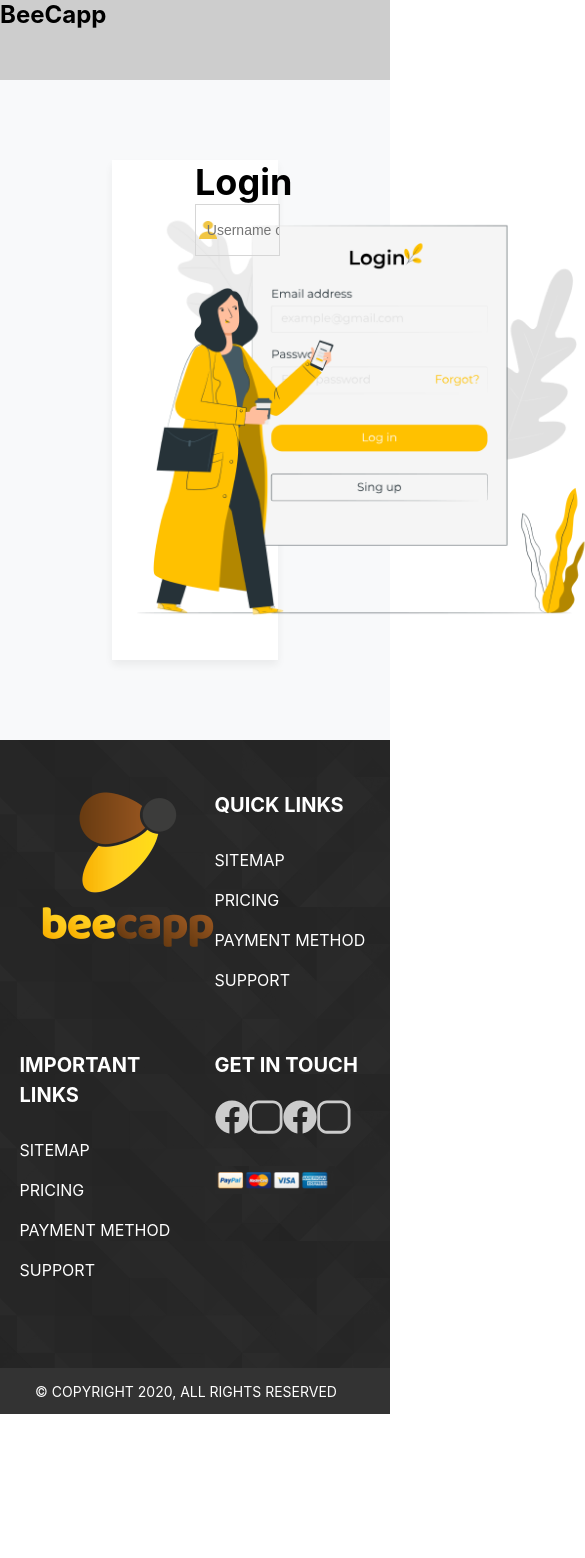
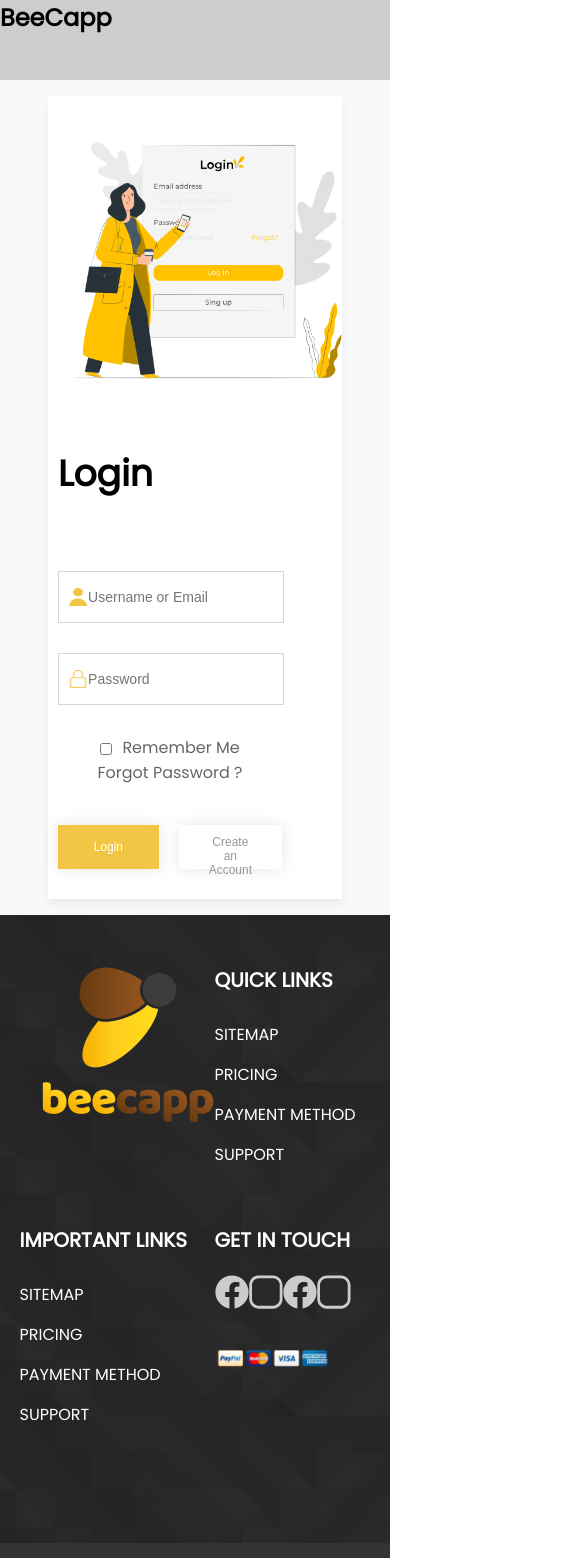
Before and after one commit to asadrazashah/becapp, a React (Create React App) app: page / in a window 390 px wide. Shown: the top 1558 px of the page, 585 px wide, since content can reach past the window. Before the commit the page ends 1414 px from the top, so only its background shows below. Built offline with nearby package versions, Linux system fonts and the light colour scheme.

Commit message:
added theme button to login

```diff
--- a/public/index.html
+++ b/public/index.html
@@ -5,39 +5,18 @@
     <link rel="icon" href="%PUBLIC_URL%/favicon.ico" />
     <meta name="viewport" content="width=device-width, initial-scale=1" />
     <meta name="theme-color" content="#000000" />
-    <meta
-      name="description"
-      content="Web site created using create-react-app"
+    <meta name="Beecapp" content="Web App" />
+    <link rel="apple-touch-icon" href="%PUBLIC_URL%/logo192.png" />
+    <link rel="manifest" href="%PUBLIC_URL%/manifest.json" />
+    <link
+      href="https://fonts.googleapis.com/css2?family=Poppins:wght@100;300;400&display=swap"
+      rel="stylesheet"
     />
-    <link rel="apple-touch-icon" href="%PUBLIC_URL%/logo192.png" />
-    <!--
-      manifest.json provides metadata used when your web app is installed on a
-      user's mobile device or desktop. See https://developers.google.com/web/fundamentals/web-app-manifest/
-    -->
-    <link rel="manifest" href="%PUBLIC_URL%/manifest.json" />
-    <!--
-      Notice the use of %PUBLIC_URL% in the tags above.
-      It will be replaced with the URL of the `public` folder during the build.
-      Only files inside the `public` folder can be referenced from the HTML.
 
-      Unlike "/favicon.ico" or "favicon.ico", "%PUBLIC_URL%/favicon.ico" will
-      work correctly both with client-side routing and a non-root public URL.
-      Learn how to configure a non-root public URL by running `npm run build`.
-    -->
-    <title>React App</title>
+    <title>Beecapp</title>
   </head>
   <body>
     <noscript>You need to enable JavaScript to run this app.</noscript>
     <div id="root"></div>
-    <!--
-      This HTML file is a template.
-      If you open it directly in the browser, you will see an empty page.
-
-      You can add webfonts, meta tags, or analytics to this file.
-      The build step will place the bundled scripts into the <body> tag.
-
-      To begin the development, run `npm start` or `yarn start`.
-      To create a production bundle, use `npm run build` or `yarn build`.
-    -->
   </body>
 </html>
--- a/src/components/InputIcon.tsx
+++ b/src/components/InputIcon.tsx
@@ -9,8 +9,9 @@
     placeholder?: string;
     iconClass?: string;
     onBlur?: any;
+    style?: object;
 }
-const InputIcon: React.FC<IProps> = ({ iconClass, onChange, onBlur, value, name, type, placeholder }) => {
+const InputIcon: React.FC<IProps> = ({ style, iconClass, onChange, onBlur, value, name, type, placeholder }) => {
     return <div className="wrapperInput">
         <div>
             <input
@@ -21,6 +22,7 @@
                 value={value}
                 name={name}
                 type={type}
+                style={style}
                 autoComplete="off"
             />
         </div>
--- /dev/null
+++ b/src/components/ThemeButton.tsx
@@ -0,0 +1,11 @@
+import React from "react";
+import "../styles/components/theme_button.scss";
+interface IProps {
+    title: string;
+    onClick?: () => void;
+    style?: object;
+}
+const ThemeButton: React.FC<IProps> = ({ title, onClick, style }) => {
+    return <button onClick={onClick} className="themeBtn" style={{ ...style }} >{title}</button>
+}
+export default ThemeButton;
--- /dev/null
+++ b/src/constants/colors.ts
@@ -0,0 +1,6 @@
+export default {
+    grey: "#999",
+    white: "#fff",
+    black: "#000",
+    golden: "#F1C644"
+}
--- a/src/index.css
+++ b/src/index.css
@@ -5,14 +5,11 @@
 
 body {
   margin: 0;
-  font-family: -apple-system, BlinkMacSystemFont, "Segoe UI", "Roboto", "Oxygen",
-    "Ubuntu", "Cantarell", "Fira Sans", "Droid Sans", "Helvetica Neue",
-    sans-serif;
+  font-family: "Poppins", sans-serif;
   -webkit-font-smoothing: antialiased;
   -moz-osx-font-smoothing: grayscale;
 }
 
 code {
-  font-family: source-code-pro, Menlo, Monaco, Consolas, "Courier New",
-    monospace;
+  font-family: "Poppins", sans-serif;
 }
--- a/src/screens/Login.tsx
+++ b/src/screens/Login.tsx
@@ -2,21 +2,32 @@
 import { Grid } from "@material-ui/core";
 import InputIcon from "../components/InputIcon";
 import LoginImg from "../assets/Login.png";
+import ThemeButton from "../components/ThemeButton";
+import Colors from "../constants/colors";
 import "../styles/screens/login.scss"
 
 const Login: React.FC = () => {
     return <div className="wrapAuthScreens">
         <div className="login">
             <Grid container>
-                <Grid item xs={6}>
+                <Grid item xs={12} sm={12} md={6} lg={6}>
                     <div className="loginImg">
                         <img src={LoginImg} alt="loginImg" className="img" />
                     </div>
                 </Grid>
-                <Grid item xs={6}>
-                    <div>
-                        <h3 className="headingAuth">Login</h3>
-                        <InputIcon placeholder="Username or Email" iconClass="iconPerson" />
+                <Grid item xs={12} sm={12} md={6} lg={6}>
+                    <div className="wrapperForm">
+                        <h1 className="headingAuth">Login</h1>
+                        <InputIcon placeholder="Username or Email" iconClass="iconPerson" type="email" style={{ marginTop: "70px" }} />
+                        <InputIcon placeholder="Password" iconClass="iconLock" type="password" />
+                        <div className="rememberMe">
+                            <span ><input type="checkbox" className="checkbox" />Remember Me </span>
+                            <span>Forgot Password ?</span>
+                        </div>
+                        <div className="containerBtnLogin">
+                            <ThemeButton title="Login" />
+                            <ThemeButton title="Create an Account" style={{ marginLeft: "20px", backgroundColor: Colors.white, color: Colors.grey }} />
+                        </div>
                     </div>
                 </Grid>
             </Grid>
--- a/src/styles/components/input_icon.scss
+++ b/src/styles/components/input_icon.scss
@@ -1,5 +1,7 @@
 .wrapperInput {
   outline: none !important;
+  display: block;
+  margin-bottom: 30px;
   .input {
     width: 100%;
     height: 40px;
@@ -16,6 +18,9 @@
     background-position: 5% center;
     border: 1px solid #d6d6d6;
   }
+  :focus {
+    outline: none;
+  }
 }
 
 .iconLock {
--- /dev/null
+++ b/src/styles/components/theme_button.scss
@@ -0,0 +1,22 @@
+@import "../Theme.scss";
+.themeBtn {
+  box-shadow: 0px 0px 16px rgba(0, 0, 0, 0.1);
+  background-color: #f1c644;
+  color: #fff;
+  text-transform: none;
+  border: none;
+  border-radius: none;
+  width: 100%;
+  background-color: $golden;
+  color: white;
+  cursor: pointer;
+  font-size: 18px;
+  height: 44px;
+}
+
+@media (max-width: 680px) {
+  .themeBtn {
+    font-size: 12px;
+    padding: 10px 30px;
+  }
+}
--- a/src/styles/screens/login.scss
+++ b/src/styles/screens/login.scss
@@ -8,6 +8,7 @@
   box-shadow: 0px 5px 8px rgba(0, 0, 0, 0.06);
 }
 .loginImg {
+  padding: 10px 10px;
   width: 500px;
   height: 500px;
   .img {
@@ -18,5 +19,57 @@
 }
 .headingAuth {
   font-size: 36px;
-  font-size: 700;
+  font-weight: 800;
 }
+.wrapperForm {
+  padding: 30px 60px 30px 10px;
+  .rememberMe {
+    display: flex;
+    justify-content: space-between;
+    align-items: center;
+    font-size: 16px;
+    color: #666666;
+    padding-bottom: 40px;
+    span {
+      vertical-align: middle;
+    }
+  }
+}
+.checkbox {
+  width: 22px;
+  height: 22px;
+  vertical-align: middle;
+  margin-right: 10px;
+}
+.containerBtnLogin {
+  display: flex;
+  vertical-align: middle;
+}
+@media (max-width: 1150px) {
+  .loginImg {
+    width: 400px;
+    height: 400px;
+  }
+}
+@media (max-width: 979px) {
+  .wrapAuthScreens {
+    padding: 2em 4em;
+  }
+}
+@media (max-width: 680px) {
+  .wrapAuthScreens {
+    padding: 1em 3em;
+  }
+  .loginImg {
+    width: 300px;
+    height: 300px;
+  }
+  .checkbox {
+    width: 12px;
+    height: 12px;
+  }
+  .rememberMe {
+    font-size: 12px;
+    flex-direction: column;
+  }
+}
```
